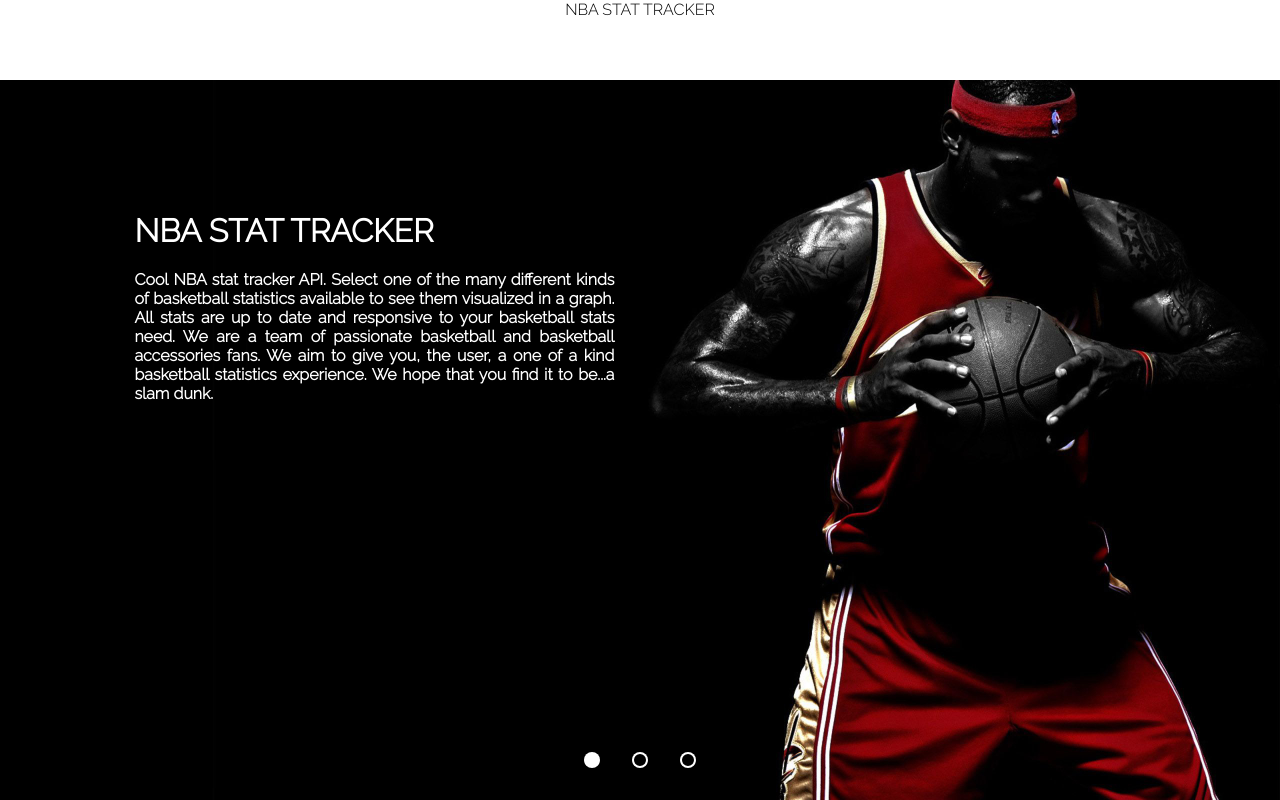
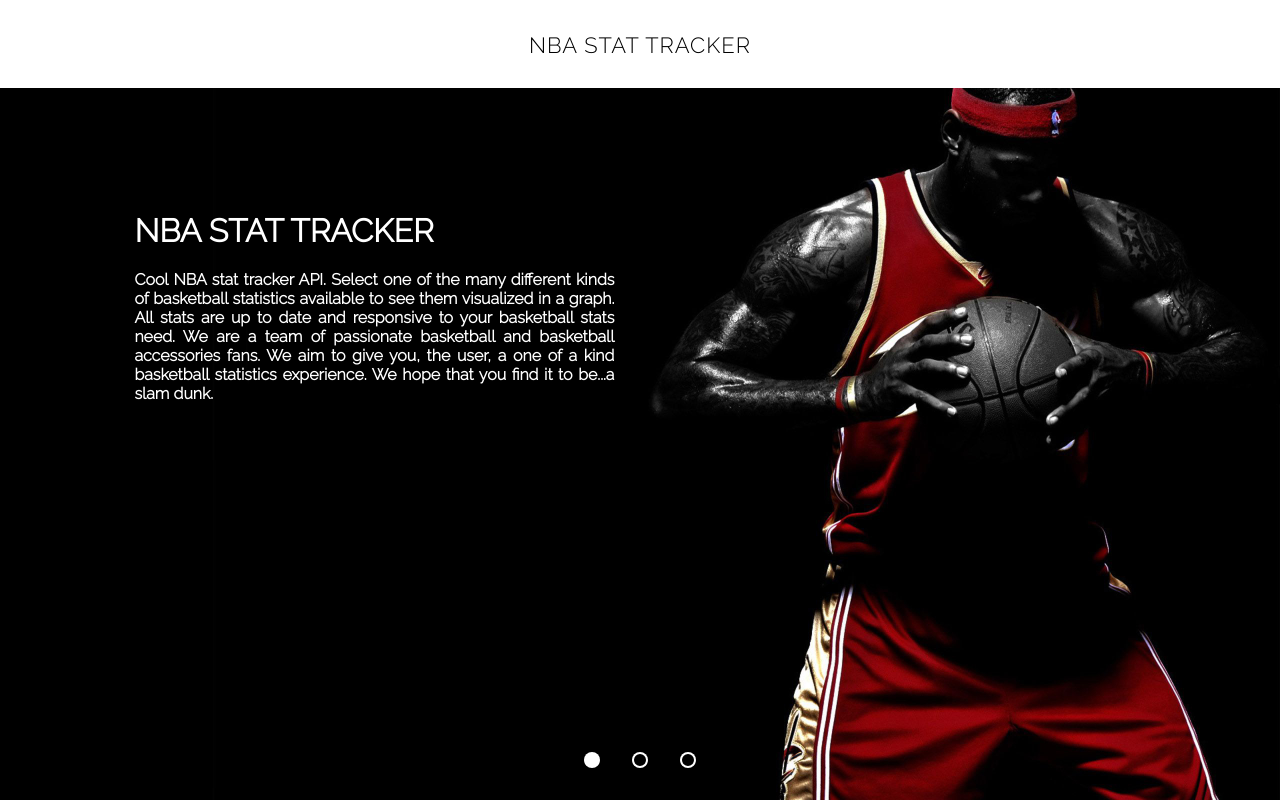
Before and after one commit to lmcnern/stat_tracker, a plain HTML site: page index.html in a window 1280 px wide. Drawn offline with Linux system fonts and the light colour scheme.

Commit message:
header links fixed

```diff
--- a/css/style.css
+++ b/css/style.css
@@ -12,7 +12,8 @@ body {
 
 #fixed-header {
   width: 100%;
-  height: 5em;
+  padding-top: 2em;
+  height: 3.5em;
   position: absolute;
   text-align: center;
   top: 0;
@@ -45,33 +46,9 @@ body {
 }
 
 #logo-link {
-  padding-top: 2em;
   color: #000000;
+  letter-spacing: 1px;
+  font-size: 22;
   text-decoration: none;
   font-family: 'Raleway', sans-serif;
 }
-
-/*#about-link {
-  padding: 2em 1em 2em 1em;
-  color: #000000;
-  float: right;
-  text-decoration: none;
-  font-family: 'Raleway', sans-serif;
-}
-
-#content-link {
-  padding: 2em 1em 2em 1em;
-  color: #000000;
-  float: right;
-  text-decoration: none;
-  font-family: 'Raleway', sans-serif;
-}
-
-#home-link {
-  padding: 2em 1em 2em 1em;
-  color: #000000;
-  float: right;
-  text-decoration: none;
-  font-family: 'Raleway', sans-serif;
-}
-*/
--- a/index.html
+++ b/index.html
@@ -14,7 +14,7 @@
       <div id="fixed-header">
 
         <!-- Commented out to fix bugs -->
-        <a id="logo-link" onClick="location.reload()">NBA STAT TRACKER</a>
+        <a href="." id="logo-link">NBA STAT TRACKER</a>
       </div>
 
 <!-- Sliding Page Begin -->
```
